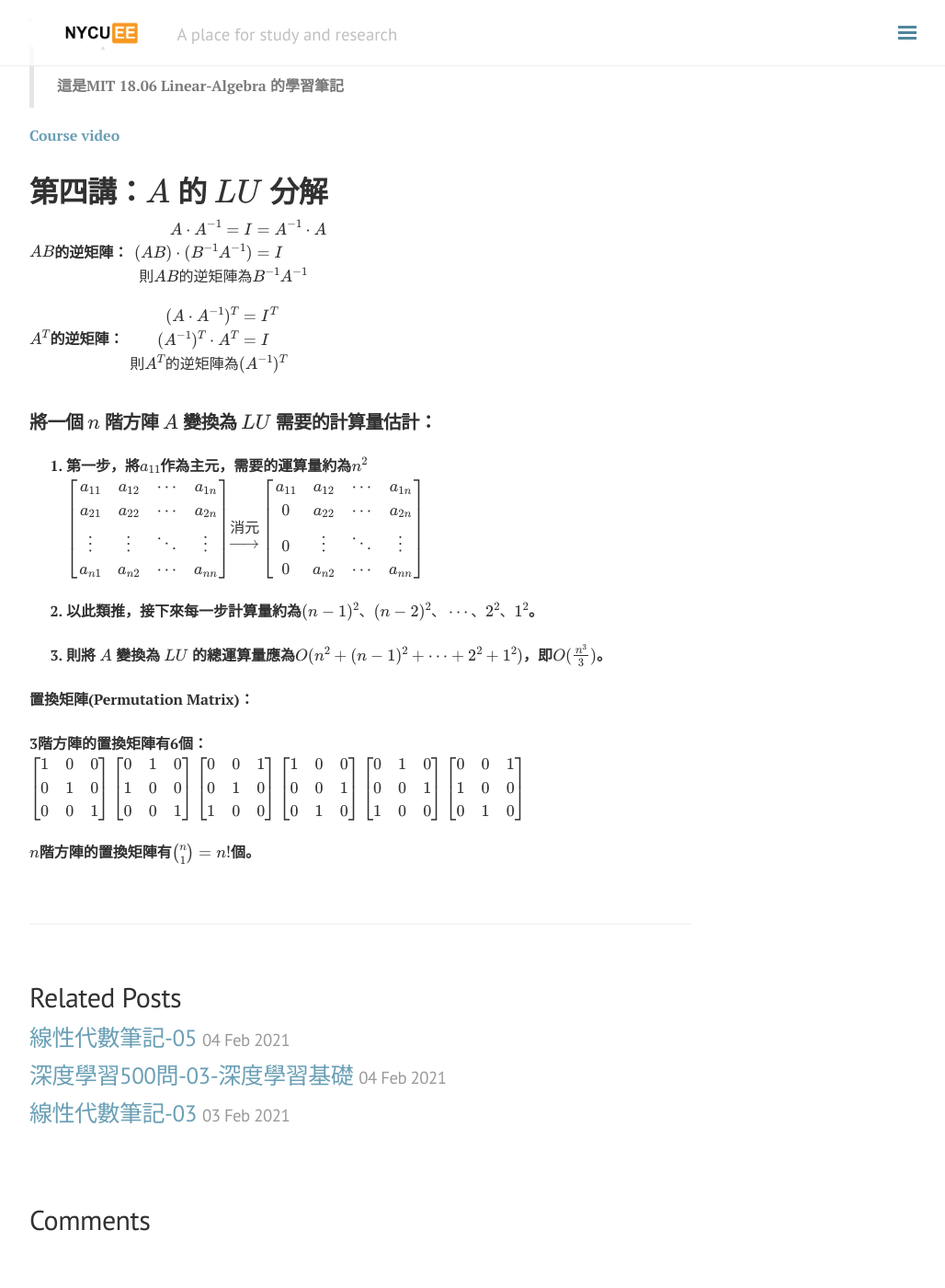
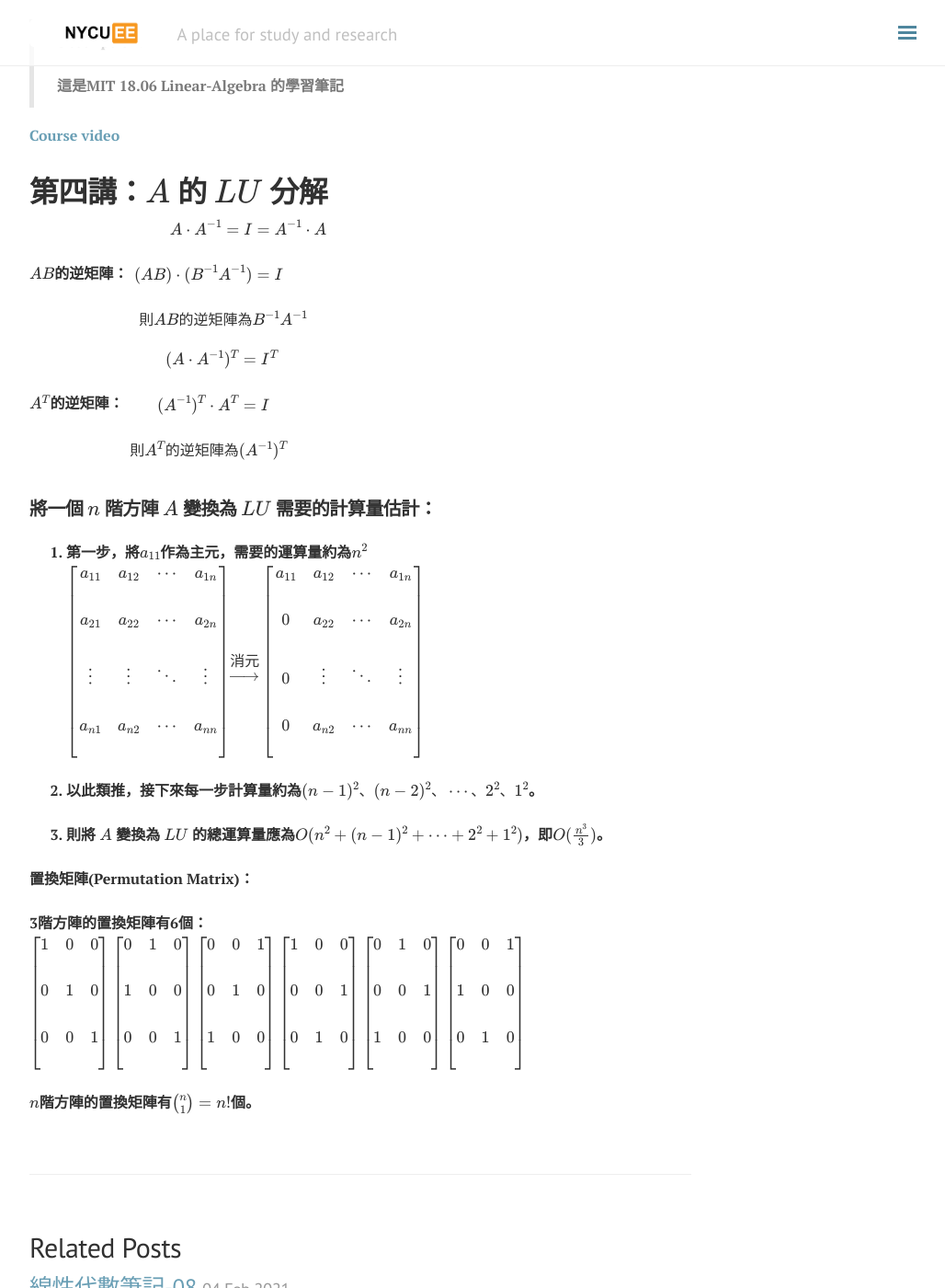
Before and after one commit to nycu-ee/nycu-ee.github.io, a Jekyll site: the page built from _posts/2021-02-04-linear-algebra-04.md, in a window 1280 px wide and 1400 px high, scrolled down 251 px. Shown: the whole window at 92% size, without its empty margins (248-1276 px from the left). Built offline with Jekyll 4.4.1, drawn with Linux system fonts in a browser that asks for light colours; nearby versions of some CDN libraries; formulas are drawn with MathJax 3; comment, search, counter and statistics services are not loaded; before the commit the page ends 1605 px from its top, so only the background shows below that; some of the changed text lies outside the part shown.

Commit message:
add article

```diff
--- a/_posts/2021-02-04-linear-algebra-04.md
+++ b/_posts/2021-02-04-linear-algebra-04.md
@@ -20,8 +20,8 @@ author: [zlotus](https://github.com/zlotus/notes-linear-algebra)
 $AB$的逆矩陣：
 $$
 \begin{aligned}
-A \cdot A^{-1} = I & = A^{-1} \cdot A\\
-(AB) \cdot (B^{-1}A^{-1}) & = I\\
+A \cdot A^{-1} = I & = A^{-1} \cdot A\\\\
+(AB) \cdot (B^{-1}A^{-1}) & = I\\\\
 \textrm{則} AB \textrm{的逆矩陣為} & B^{-1}A^{-1}
 \end{aligned}
 $$
@@ -29,8 +29,8 @@ $$
 $A^{T}$的逆矩陣：
 $$
 \begin{aligned}
-(A \cdot A^{-1})^{T} & = I^{T}\\
-(A^{-1})^{T} \cdot A^{T} & = I\\
+(A \cdot A^{-1})^{T} & = I^{T}\\\\
+(A^{-1})^{T} \cdot A^{T} & = I\\\\
 \textrm{則} A^{T} \textrm{的逆矩陣為} & (A^{-1})^{T}
 \end{aligned}
 $$
@@ -40,17 +40,17 @@ $$
 1. 第一步，將$a_{11}$作為主元，需要的運算量約為$n^2$
 $$
 \begin{bmatrix}
-a_{11} & a_{12} & \cdots & a_{1n} \\
-a_{21} & a_{22} & \cdots & a_{2n} \\
-\vdots & \vdots & \ddots & \vdots \\
-a_{n1} & a_{n2} & \cdots & a_{nn} \\
+a_{11} & a_{12} & \cdots & a_{1n} \\\\
+a_{21} & a_{22} & \cdots & a_{2n} \\\\
+\vdots & \vdots & \ddots & \vdots \\\\
+a_{n1} & a_{n2} & \cdots & a_{nn} \\\\
 \end{bmatrix}
 \underrightarrow{消元}
 \begin{bmatrix}
-a_{11} & a_{12} & \cdots & a_{1n} \\
-0      & a_{22} & \cdots & a_{2n} \\
-0      & \vdots & \ddots & \vdots \\
-0      & a_{n2} & \cdots & a_{nn} \\
+a_{11} & a_{12} & \cdots & a_{1n} \\\\
+0      & a_{22} & \cdots & a_{2n} \\\\
+0      & \vdots & \ddots & \vdots \\\\
+0      & a_{n2} & \cdots & a_{nn} \\\\
 \end{bmatrix}
 $$
 
@@ -63,34 +63,34 @@ $$
 3階方陣的置換矩陣有6個：
 $$
 \begin{bmatrix}
-1 & 0 & 0 \\
-0 & 1 & 0 \\
-0 & 0 & 1 \\
+1 & 0 & 0 \\\\
+0 & 1 & 0 \\\\
+0 & 0 & 1 \\\\
 \end{bmatrix}
 \begin{bmatrix}
-0 & 1 & 0 \\
-1 & 0 & 0 \\
-0 & 0 & 1 \\
+0 & 1 & 0 \\\\
+1 & 0 & 0 \\\\
+0 & 0 & 1 \\\\
 \end{bmatrix}
 \begin{bmatrix}
-0 & 0 & 1 \\
-0 & 1 & 0 \\
-1 & 0 & 0 \\
+0 & 0 & 1 \\\\
+0 & 1 & 0 \\\\
+1 & 0 & 0 \\\\
 \end{bmatrix}
 \begin{bmatrix}
-1 & 0 & 0 \\
-0 & 0 & 1 \\
-0 & 1 & 0 \\
+1 & 0 & 0 \\\\
+0 & 0 & 1 \\\\
+0 & 1 & 0 \\\\
 \end{bmatrix}
 \begin{bmatrix}
-0 & 1 & 0 \\
-0 & 0 & 1 \\
-1 & 0 & 0 \\
+0 & 1 & 0 \\\\
+0 & 0 & 1 \\\\
+1 & 0 & 0 \\\\
 \end{bmatrix}
 \begin{bmatrix}
-0 & 0 & 1 \\
-1 & 0 & 0 \\
-0 & 1 & 0 \\
+0 & 0 & 1 \\\\
+1 & 0 & 0 \\\\
+0 & 1 & 0 \\\\
 \end{bmatrix}
 $$
 
```
Also changed, not shown: _posts/2021-02-04-linear-algebra-05.md (+1 -1 lines), _posts/2021-02-04-linear-algebra-06.md (added, +52 -0 lines), _posts/2021-02-04-linear-algebra-07.md (added, +167 -0 lines), _posts/2021-02-04-linear-algebra-08.md (added, +139 -0 lines).
